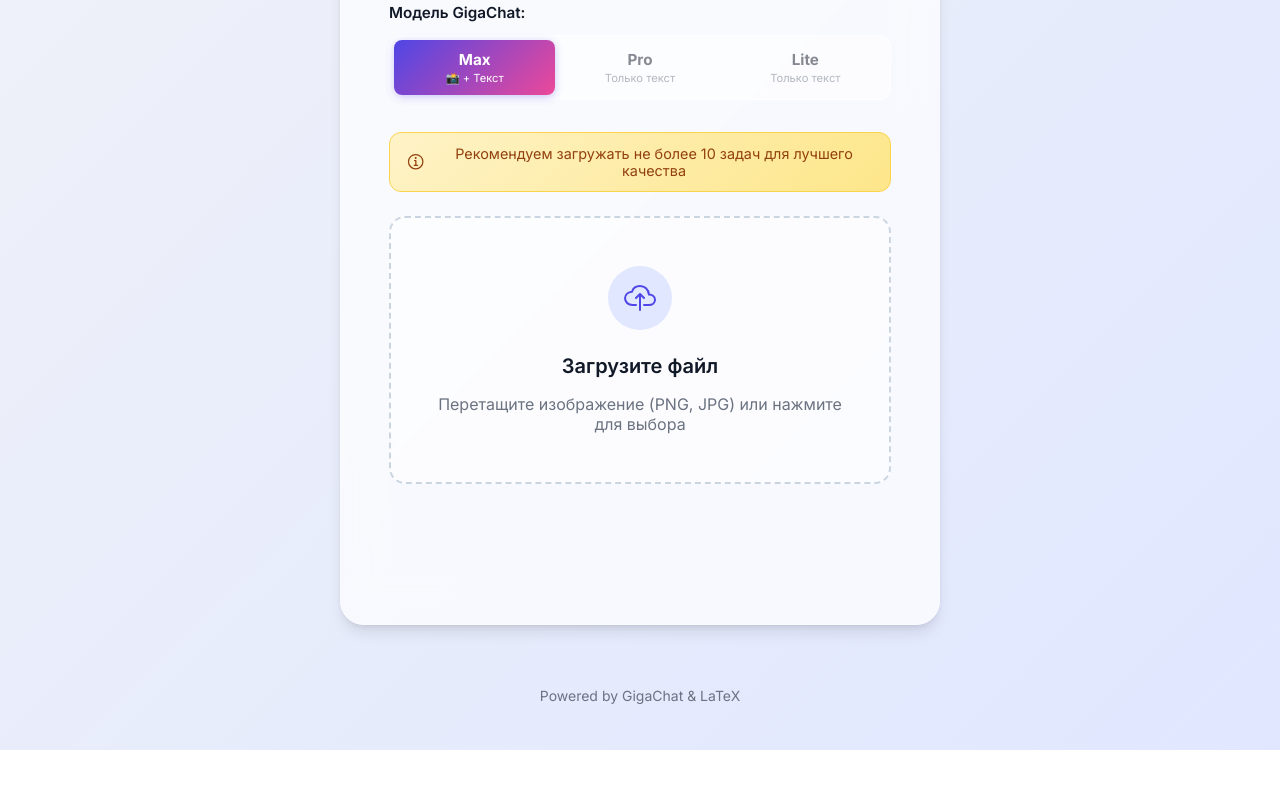
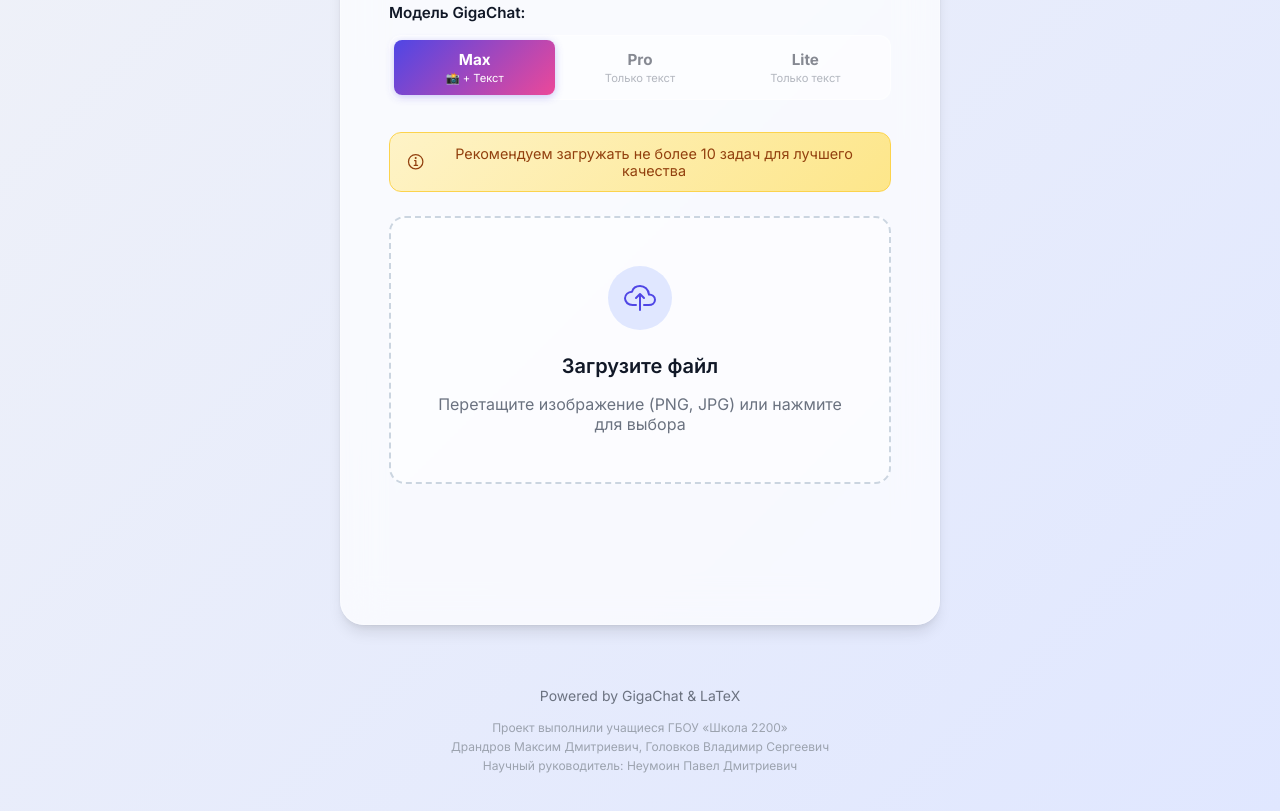
Before and after one commit to pavelneumoin/worksheet-creator, a plain HTML site: page frontend/index.html in a window 1280 px wide. Shown: the part 734-1545 px from the top of the page. Before the commit the page ends 1484 px from the top, so only its background shows below. Drawn offline with nearby package versions, Linux system fonts and the light colour scheme.

Commit message:
Update: Added project credits footer (GBOU School 2200)

```diff
--- a/frontend/index.html
+++ b/frontend/index.html
@@ -120,6 +120,11 @@
 
         <footer>
             <p>Powered by GigaChat & LaTeX</p>
+            <p class="credits">
+                Проект выполнили учащиеся ГБОУ «Школа 2200»<br>
+                Драндров Максим Дмитриевич, Головков Владимир Сергеевич<br>
+                Научный руководитель: Неумоин Павел Дмитриевич
+            </p>
         </footer>
     </div>
     <script src="script.js"></script>
--- a/frontend/style.css
+++ b/frontend/style.css
@@ -664,6 +664,14 @@
     padding-top: 3rem;
     color: var(--text-muted);
     font-size: 0.875rem;
+    text-align: center;
+}
+
+footer .credits {
+    font-size: 0.75rem;
+    color: #9ca3af;
+    line-height: 1.6;
+    margin-top: 0.5rem;
 }
 
 @media (max-width: 640px) {
```
